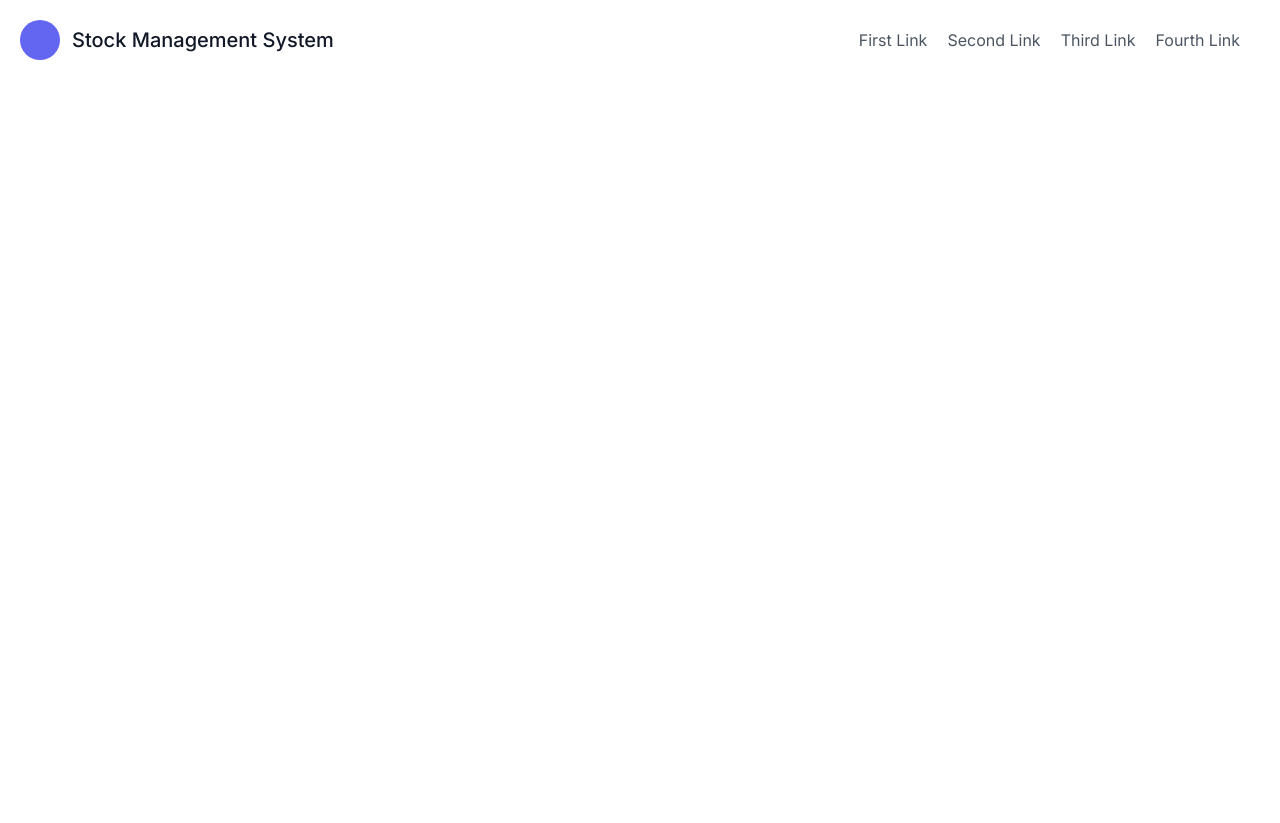
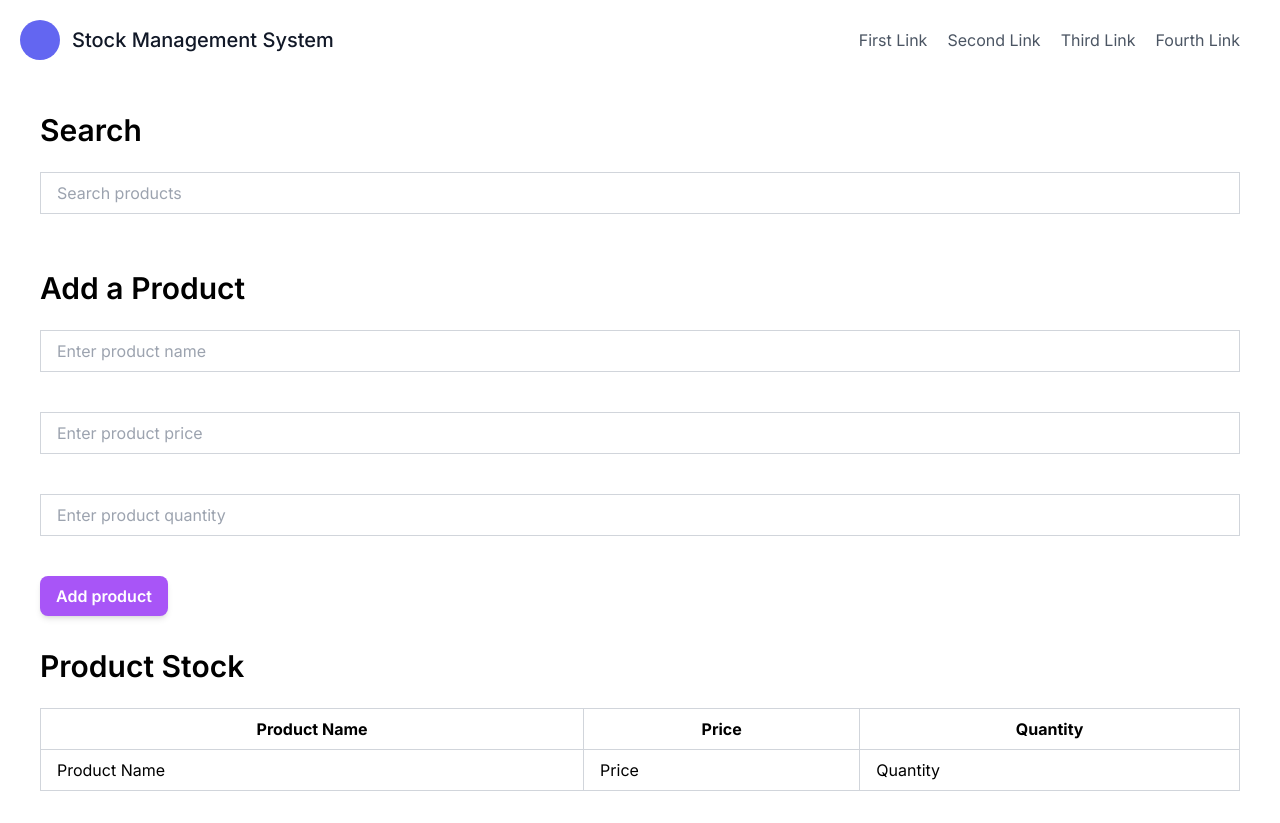
Before and after one commit to Soum-ik/Stock-managment, a Next.js app: page / in a window 1280 px wide. Before the commit the page ends 800 px from the top, so only its background shows below. Built offline with nearby package versions, Linux system fonts and the light colour scheme.

Commit message:
restart project

```diff
--- a/app/addProduct/page.js
+++ /dev/null
@@ -1,74 +0,0 @@
-"use client";
-import React, { useState } from "react";
-
-export default function AddProduct() {
-  const [name, setName] = useState("Name");
-  const [price, setPrice] = useState(0);
-  const [quantity, setQuantity] = useState(0);
-  const [loading, setLoading] = useState(true);
-
-  const addProduct = async (e) => {
-    e.preventDefault();
-    setLoading(true)
-    let result = await fetch("http://localhost:3000/api/products", {
-      method: "POST",
-      body: JSON.stringify({
-        name,
-        price,
-        quantity,
-      }),
-    });
-
-    console.log(result);
-    if (result.status === 200) {
-      alert("Your product successfully added");
-      setLoading(false)
-    } else {
-      alert("Failed to add product. Please try again.");
-      setLoading(true)
-    }
-  };
-
-  return (
-    <div className="container mx-auto my-8 sm:px-15 px-10">
-      <h1 className="text-3xl font-semibold mb-6">Add a Product</h1>
-
-      <form onSubmit={addProduct} className="space-y-10">
-        <input
-          value={name}
-          name="name"
-          onChange={(e) => setName(e.target.value)}
-          placeholder="add your product name"
-          type="text"
-          id="name"
-          className="w-full border border-gray-300 px-4 py-2 "
-        />
-        <input
-          value={price}
-          name="price"
-          onChange={(e) => setPrice(e.target.value)}
-          type="number"
-          placeholder="price"
-          id="name"
-          className="w-full border border-gray-300 px-4 py-2 "
-        />
-        <input
-          value={quantity}
-          name="quantity"
-          placeholder="quantity"
-          onChange={(e) => setQuantity(e.target.value)}
-          type="text"
-          id="name"
-          className="w-full border border-gray-300 px-4 py-2 "
-        />
-
-        <button
-          type="submit"
-          className="bg-purple-500 hover:bg-purple-600 text-white px-4 py-2 rounded-lg shadow-md font-semibold"
-        >
-          {loading ? "add product" : "addingea"}
-        </button>
-      </form>
-    </div>
-  );
-}
--- a/app/api/products/route.js
+++ b/app/api/products/route.js
@@ -1,5 +1,4 @@
 import { Product } from "@/lib/model/product";
-import mongoose from "mongoose";
 import { NextResponse } from "next/server";
 
 export async function GET() {
@@ -10,7 +9,7 @@ export async function GET() {
     return NextResponse.json({ result: data, success: true });
   } catch (error) {
     console.log("connection error! data not found", data);
-    return NextResponse.json({ result: data });
+    return NextResponse.json({ result: data, success: true });
   }
 }
 
--- a/app/layout.js
+++ b/app/layout.js
@@ -1,5 +1,6 @@
 import { Inter } from "next/font/google";
 import "./globals.css";
+import Header from "@/components/Header";
 
 const inter = Inter({ subsets: ["latin"] });
 
@@ -11,7 +12,10 @@ export const metadata = {
 export default function RootLayout({ children }) {
   return (
     <html lang="en">
-      <body className={inter.className}>{children}</body>
+      <body className={inter.className}>
+        <Header/>
+        {children}
+        </body>
     </html>
   );
 }
--- a/app/page.js
+++ b/app/page.js
@@ -1,8 +1,124 @@
-import Header from "@/components/Header";
-export default function Home() {
+"use client";
+
+import React, { useState } from "react";
+
+const Page = () => {
+  const [name, setName] = useState(undefined);
+  const [price, setPrice] = useState(undefined);
+  const [quantity, setQuantity] = useState(undefined);
+  // const [laoding, setLaoding] = useState(true);
+
+  const addProduct = async (e) => {
+    e.preventDefault();
+    try {
+      const response = await fetch("http://localhost:3000/api/products", {
+        method: "POST",
+        headers: {
+          "Content-Type": "application/json",
+        },
+        body: JSON.stringify({
+          name,
+          price,
+          quantity,
+        }),
+      });
+
+      if (response.ok) {
+        // setLaoding(false);
+        alert("Your product was successfully added");
+      } else {
+        alert("Failed to add product. Please try again.");
+      }
+    } catch (error) {
+      // setLaoding(false);
+      alert("An unexpected error occurred. Please try again.");
+    }
+  };
+
   return (
     <>
-      <Header />
+      <div className="container mx-auto my-8 sm:px-15 px-10">
+        <h1 className="text-3xl font-semibold mb-6">Search</h1>
+        <input
+          type="text"
+          placeholder="Search products"
+          className="w-full border border-gray-300 px-4 py-2 mb-6"
+          // onChange={(e) => handleSearch(e.target.value)}
+        />
+      </div>
+
+      {/* Main content container */}
+      <div className="container mx-auto my-8 sm:px-15 px-10">
+        {/* Add product header */}
+        <h1 className="text-3xl font-semibold mb-6">Add a Product</h1>
+
+        {/* Product form */}
+        <form className="space-y-10">
+          {/* Product Name input */}
+          <input
+            value={name}
+            onChange={(e) => setName(e.target.value)}
+            placeholder="Enter product name"
+            type="text"
+            className="w-full border border-gray-300 px-4 py-2 "
+            required
+          />
+
+          {/* Product Price input */}
+          <input
+            value={price}
+            onChange={(e) => setPrice(e.target.value)}
+            type="number"
+            placeholder="Enter product price"
+            className="w-full border border-gray-300 px-4 py-2 "
+            required
+          />
+
+          {/* Product Quantity input */}
+          <input
+            value={quantity}
+            onChange={(e) => setQuantity(e.target.value)}
+            placeholder="Enter product quantity"
+            type="number"
+            className="w-full border border-gray-300 px-4 py-2 "
+            required
+          />
+
+          {/* Submit button */}
+          <button
+            // disabled={laoding}
+            onClick={addProduct}
+            type="submit"
+            className="bg-purple-500 hover:bg-purple-600 text-white px-4 py-2 rounded-lg shadow-md font-semibold"
+          >
+            Add product
+          </button>
+        </form>
+      </div>
+
+      <div className="container mx-auto my-8 sm:px-15 px-10">
+        {/* Display stock header */}
+        <h1 className="text-3xl font-semibold mb-6">Product Stock</h1>
+
+        <table className="w-full border border-gray-300">
+          <thead>
+            <tr>
+              <th className="border border-gray-300 px-4 py-2">Product Name</th>
+              <th className="border border-gray-300 px-4 py-2">Price</th>
+              <th className="border border-gray-300 px-4 py-2">Quantity</th>
+            </tr>
+          </thead>
+          <tbody>
+            <tr>
+              <td className="border border-gray-300 px-4 py-2">Product Name</td>
+              <td className="border border-gray-300 px-4 py-2">Price</td>
+              <td className="border border-gray-300 px-4 py-2">Quantity</td>
+            </tr>
+          </tbody>
+        </table>
+      </div>
     </>
   );
-}
+};
+
+export default Page;
--- a/lib/model/product.js
+++ b/lib/model/product.js
@@ -4,7 +4,7 @@ const conn = mongoose.createConnection(process.env.conestionSTR);
 const productModel = new mongoose.Schema({
   name: String,
   price: Number,
-  cetagory: String,
+  quantity: Number,
 });
 
 export const Product =
```
Also changed, not shown: app/api/mongo/route.js (added).
